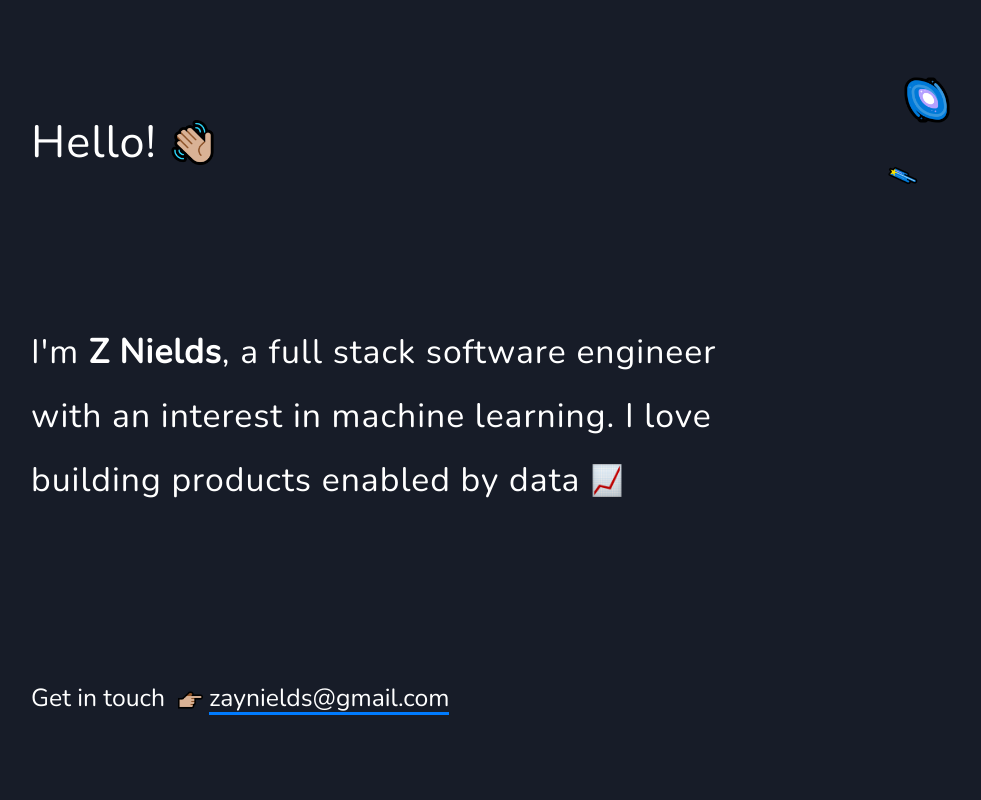
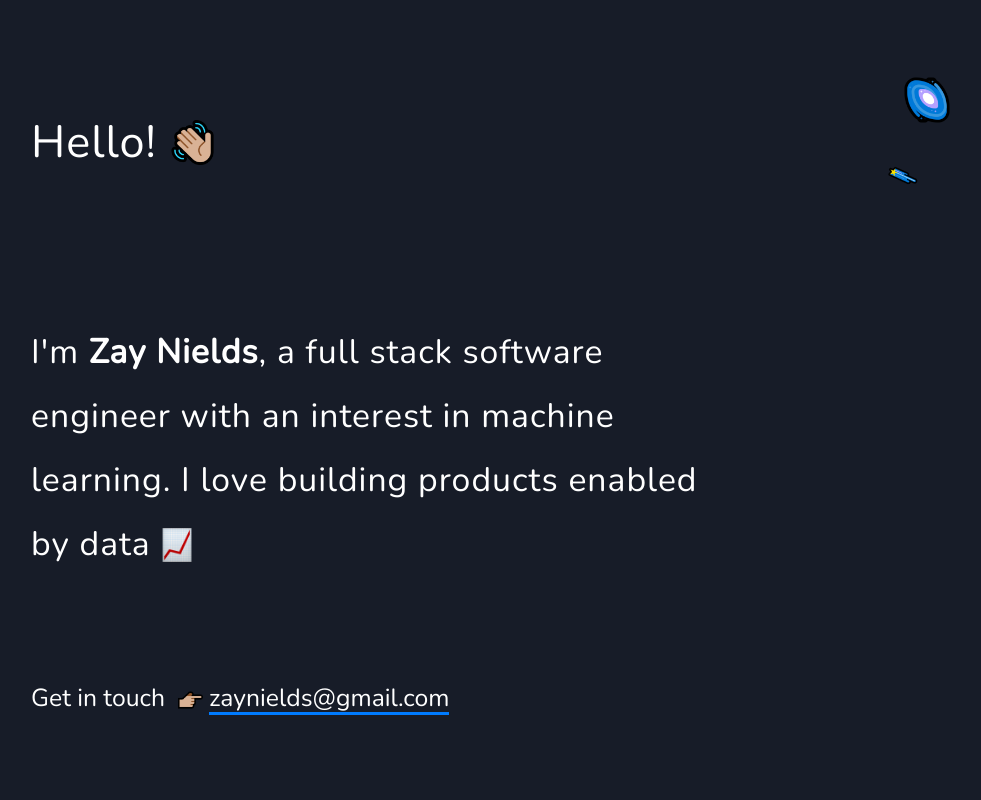
Before and after one commit to znields/znields.com, a React (Create React App) app: page / in a window 1280 px wide. Shown: the top 800 px of the page, without its empty margins (97-1078 px from the left). Built offline with nearby package versions, Linux system fonts and the light colour scheme.

Commit message:
Update name to Zay

```diff
--- a/public/index.html
+++ b/public/index.html
@@ -56,7 +56,7 @@
       href="https://fonts.googleapis.com/css?family=Inconsolata"
       rel="stylesheet"
     />
-    <title>Z Nields</title>
+    <title>Zay Nields</title>
   </head>
   <body>
     <noscript> You need to enable JavaScript to run this app. </noscript>
--- a/src/containers/Header.jsx
+++ b/src/containers/Header.jsx
@@ -201,7 +201,7 @@ class Header extends Component {
         {/* Introduction */}
         <div style={style.introduction} className="l">
           {"I'm "}
-          <b>Z Nields</b>, a full stack software engineer with an interest in
+          <b>Zay Nields</b>, a full stack software engineer with an interest in
           machine learning.
           {" I "}
           love building products enabled by data&nbsp;
```
